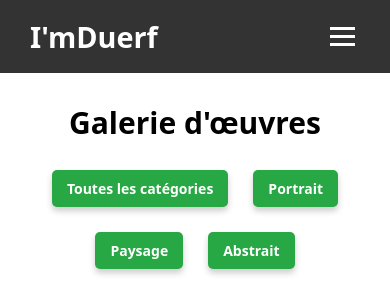
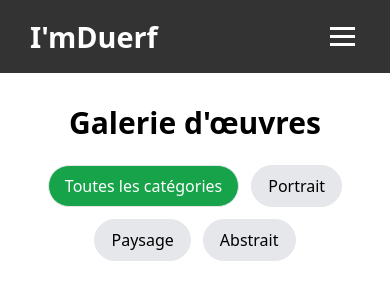
Before and after one commit to Justadji/portfolio-django, a Django app: page /galerie/ in a window 390 px wide. Shown: the top 290 px of the page. Run offline with Django 5.2, Linux system fonts and the light colour scheme; data comes from the database, SQL or seed files in the repository; both versions use the stored data as it was after the commit; some libraries are stand-ins or nearby versions.

```diff
--- a/portfolio/urls.py
+++ b/portfolio/urls.py
@@ -8,5 +8,5 @@ urlpatterns = [
     path('galerie/', views.galerie, name='galerie'),
     path('commander/', views.commander, name='commander'),
     path('contact/', views.contact, name='contact'),
-    path('oeuvre/<int:pk>/', views.detail_oeuvre, name='detail_oeuvre'),
+    path('oeuvre/<int:pk>/', views.oeuvre_detail, name='oeuvre_detail'),
 ]
--- a/portfolio/views.py
+++ b/portfolio/views.py
@@ -5,7 +5,7 @@ from .forms import CommandeForm, ContactForm
 from django.core.mail import send_mail
 from django.conf import settings
 from .models import Oeuvre, Commande, Categorie
-from django.shortcuts import get_object_or_404
+from django.shortcuts import render, get_object_or_404
 
 def home(request):
     return render(request, 'home.html')
@@ -62,7 +62,6 @@ def detail_oeuvre(request, pk):
     oeuvre = get_object_or_404(Oeuvre, pk=pk)
     return render(request, 'detail_oeuvre.html', {'oeuvre': oeuvre})
 
-from django.shortcuts import render
 
 def galerie(request):
     categorie_id = request.GET.get('categorie')
@@ -116,3 +115,8 @@ def contact(request):
     else:
         form = ContactForm()
     return render(request, 'contact.html', {'form': form})
+
+
+def oeuvre_detail(request, pk):
+    oeuvre = get_object_or_404(Oeuvre, pk=pk)
+    return render(request, 'oeuvre_detail.html', {'oeuvre': oeuvre})
--- a/templates/galerie.html
+++ b/templates/galerie.html
@@ -1,33 +1,40 @@
 {% extends "base.html" %}
 {% block title %}Galerie{% endblock %}
 {% load static %}
+
 {% block content %}
 <script src="https://cdn.tailwindcss.com"></script>
+
 <section class="py-8 px-4">
-    <div class="container">
+  <div class="container mx-auto">
     <h1 class="text-3xl font-bold mb-6 text-center">Galerie d'œuvres</h1>
 
     <!-- Filtres par catégorie -->
-        <div class="filter-buttons">
+    <div class="flex flex-wrap justify-center gap-3 mb-8">
       <a href="{% url 'galerie' %}"
-            class="btn-primary {% if not categorie_active %}active{% endif %}">
+         class="px-4 py-2 rounded-full border {% if not categorie_active %}bg-green-600 text-white{% else %}bg-gray-200{% endif %}">
         Toutes les catégories
       </a>
       {% for categorie in categories %}
       <a href="?categorie={{ categorie.id }}"
-                class="btn-primary {% if categorie.id == categorie_active %}active{% endif %}">
+         class="px-4 py-2 rounded-full border {% if categorie.id == categorie_active %}bg-green-600 text-white{% else %}bg-gray-200{% endif %}">
         {{ categorie.nom }}
       </a>
       {% endfor %}
     </div>
 
-        <!-- Galerie des œuvres -->
-        <div class="grid grid-cols-1 sm:grid-cols-2 md:grid-cols-3 lg:grid-cols-4 gap-4">
+    <!-- Galerie -->
+    <div class="grid grid-cols-1 sm:grid-cols-2 md:grid-cols-3 lg:grid-cols-4 gap-6">
       {% for oeuvre in oeuvres %}
       <div class="bg-white rounded-xl shadow-md overflow-hidden hover:shadow-lg transition-all duration-300">
+        <div class="relative group">
           <img src="{{ oeuvre.image.url }}" alt="{{ oeuvre.titre }}"
-                    class="w-full h-64 object-cover cursor-pointer hover:scale-105 transition-transform duration-300"
+               class="w-full h-64 object-cover cursor-pointer group-hover:scale-105 transition-transform duration-300"
                onclick="openPopup('{{ oeuvre.image.url }}', '{{ oeuvre.titre }}')">
+          <a href="{% url 'oeuvre_detail' oeuvre.id%}" class="absolute inset-0 bg-black bg-opacity-0 group-hover:bg-opacity-40 flex items-center justify-center text-white text-lg font-bold opacity-0 group-hover:opacity-100 transition duration-300">
+            Voir détails
+          </a>
+        </div>
         <div class="p-4">
           <h2 class="text-lg font-semibold">{{ oeuvre.titre }}</h2>
           <p class="text-sm text-gray-600">{{ oeuvre.description|truncatechars:100 }}</p>
@@ -39,43 +46,40 @@
     </div>
   </div>
 
-    <!-- Popup Overlay -->
-    <div id="popupOverlay" class="popup-overlay" onclick="closePopup()">
-        <img id="popupImage" src="" alt="">
+  <!-- Popup -->
+  <div id="popupOverlay" class="fixed inset-0 bg-black bg-opacity-80 hidden items-center justify-center z-50">
+    <div class="relative max-w-4xl w-full px-6">
+      <span onclick="closePopup()"
+            class="absolute top-4 right-6 text-white text-4xl font-bold cursor-pointer z-50">&times;</span>
+      <img id="popupImage" src="" alt="" class="w-full h-auto rounded-xl shadow-lg transform transition-transform duration-300 hover:scale-105 cursor-zoom-in">
+    </div>
   </div>
 </section>
 
-<!-- Script JavaScript -->
+<!-- JS -->
 <script>
-    function openPopup(imageUrl, title) {
-        const popup = document.getElementById('popupOverlay');
-        const img = document.getElementById('popupImage');
-        img.src = imageUrl;
+  function openPopup(url, title) {
+    const popup = document.getElementById("popupOverlay");
+    const img = document.getElementById("popupImage");
+    img.src = url;
     img.alt = title;
-        popup.style.display = 'flex';
+    popup.classList.remove("hidden");
+    popup.classList.add("flex");
   }
 
   function closePopup() {
-        document.getElementById('popupOverlay').style.display = 'none';
+    const popup = document.getElementById("popupOverlay");
+    popup.classList.remove("flex");
+    popup.classList.add("hidden");
   }
 
-    // Animation on scroll
-    document.addEventListener("DOMContentLoaded", function () {
-        const items = document.querySelectorAll(".fade-in");
-        const observer = new IntersectionObserver(entries => {
-            entries.forEach(entry => {
-                if (entry.isIntersecting) {
-                    entry.target.classList.add("visible");
-                    observer.unobserve(entry.target);
+  document.getElementById("popupImage")?.addEventListener("click", function () {
+    if (this.classList.contains("scale-150")) {
+      this.classList.remove("scale-150");
+      this.classList.add("scale-100");
+    } else {
+      this.classList.add("scale-150");
     }
-            });
-        }, {
-            threshold: 0.1
-        });
-
-        items.forEach(item => {
-            observer.observe(item);
-        });
   });
 </script>
 {% endblock %}
```
Also changed, not shown: templates/oeuvre_detail.html (added, +45 -0 lines), db.sqlite3. Lines whose indentation alone changed are shown as unchanged.
